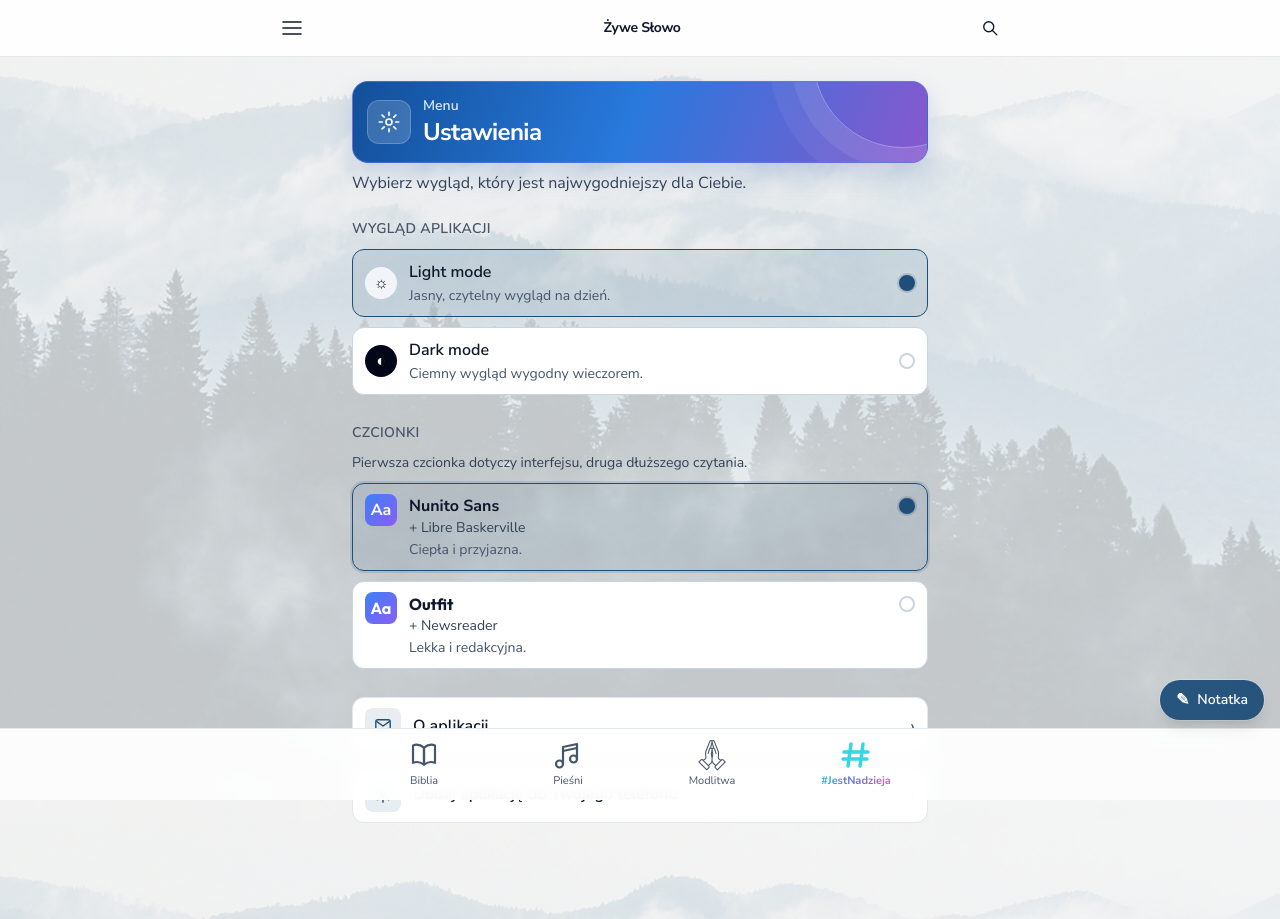
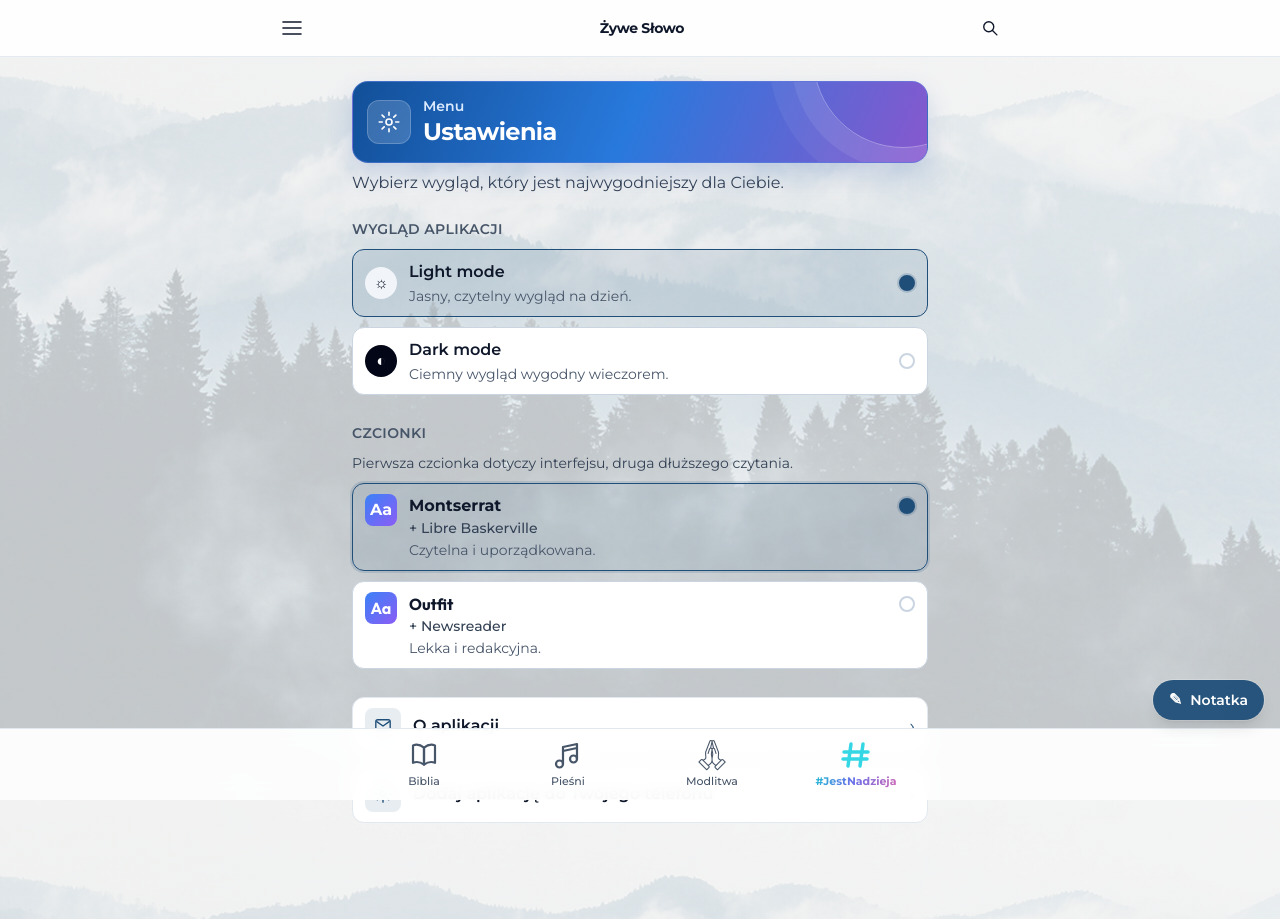
Before and after one commit to TomekD13/Apka_Marka, a React (Vite) app: page /pl/ustawienia in a window 1280 px wide. Built offline with nearby package versions, Linux system fonts and the light colour scheme.

Commit message:
Zamien Nunito Sans na Montserrat

```diff
--- a/index.html
+++ b/index.html
@@ -6,7 +6,7 @@
     <meta name="theme-color" content="#1f4e79" />
     <link rel="preconnect" href="https://fonts.googleapis.com" />
     <link rel="preconnect" href="https://fonts.gstatic.com" crossorigin />
-    <link href="https://fonts.googleapis.com/css2?family=Libre+Baskerville:wght@400;700&family=Newsreader:opsz,wght@6..72,400;6..72,600;6..72,700&family=Nunito+Sans:opsz,wght@12..24,400;12..24,600;12..24,700;12..24,800&family=Outfit:wght@400;500;600;700;800&display=swap" rel="stylesheet" />
+    <link href="https://fonts.googleapis.com/css2?family=Libre+Baskerville:wght@400;700&family=Montserrat:wght@400;500;600;700;800&family=Newsreader:opsz,wght@6..72,400;6..72,600;6..72,700&family=Outfit:wght@400;500;600;700;800&display=swap" rel="stylesheet" />
     <title>#JestNadzieja</title>
     <meta name="description" content="Cały tekst Pisma, studia biblijne, śpiewniki i czytanki. Czytaj online albo offline." />
     <link rel="canonical" href="https://pastormarek.github.io/aplikacja/" />
--- a/public/content/pl/ui.json
+++ b/public/content/pl/ui.json
@@ -408,7 +408,7 @@
     "darkDesc": "Ciemny wygląd wygodny wieczorem.",
     "fonts": "Czcionki",
     "fontsIntro": "Pierwsza czcionka dotyczy interfejsu, druga dłuższego czytania.",
-    "fontNunito": "Ciepła i przyjazna.",
+    "fontMontserrat": "Czytelna i uporządkowana.",
     "fontOutfit": "Lekka i redakcyjna."
   },
   "account": {
--- a/src/index.css
+++ b/src/index.css
@@ -4,13 +4,13 @@
 
 :root {
   color-scheme: light;
-  --font-ui: 'Nunito Sans', Arial, sans-serif;
+  --font-ui: 'Montserrat', Arial, sans-serif;
   --font-reading: 'Libre Baskerville', Georgia, serif;
 }
-html[data-font-set='nunito'] { --font-ui: 'Nunito Sans', Arial, sans-serif; --font-reading: 'Libre Baskerville', Georgia, serif; }
+html[data-font-set='nunito'] { --font-ui: 'Montserrat', Arial, sans-serif; --font-reading: 'Libre Baskerville', Georgia, serif; }
 html[data-font-set='outfit'] { --font-ui: Outfit, Arial, sans-serif; --font-reading: Newsreader, Georgia, serif; }
 
-.font-preview-nunito { font-family: 'Nunito Sans', Arial, sans-serif; }
+.font-preview-nunito { font-family: 'Montserrat', Arial, sans-serif; }
 .font-preview-outfit { font-family: Outfit, Arial, sans-serif; }
 
 html, body, #root { height: 100%; }
--- a/src/pages/Settings.tsx
+++ b/src/pages/Settings.tsx
@@ -66,7 +66,7 @@ export function Settings() {
     <div className="mt-7 space-y-2.5">
       <h2 className="text-sm font-semibold uppercase tracking-wide text-slate-500 dark:text-slate-400">{t('settings.fonts', 'Czcionki')}</h2>
       <p className="text-sm text-slate-600 dark:text-slate-300">{t('settings.fontsIntro', 'Pierwsza czcionka dotyczy interfejsu, druga dłuższego czytania.')}</p>
-      {fontOption('nunito', 'Nunito Sans', 'Libre Baskerville', t('settings.fontNunito', 'Ciepła i przyjazna.'))}
+      {fontOption('nunito', 'Montserrat', 'Libre Baskerville', t('settings.fontMontserrat', 'Czytelna i uporządkowana.'))}
       {fontOption('outfit', 'Outfit', 'Newsreader', t('settings.fontOutfit', 'Lekka i redakcyjna.'))}
     </div>
     <div className="mt-7 space-y-2.5">
```
Also changed, not shown: 1 other file (tests, documents, lock files or other folders).
